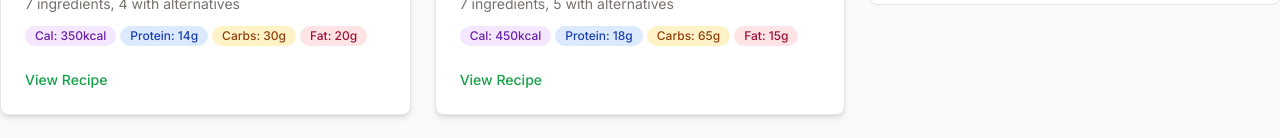
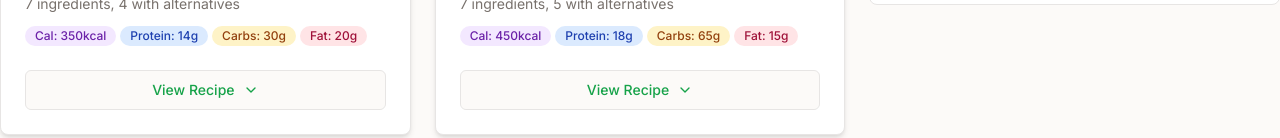
Before and after one commit to Srivani1106/alimento-smart-swap, a React (Vite) app: page / in a window 1280 px wide. Shown: the part 659-797 px from the top of the page. Built offline with nearby package versions, Linux system fonts and the light colour scheme; grey boxes are pictures that could not be loaded.

Commit message:
Add view more button to recipe card
Adds a "View Recipe" button to the end of the recipe card.

```diff
--- a/src/components/RecipeCard.tsx
+++ b/src/components/RecipeCard.tsx
@@ -4,7 +4,8 @@ import { Card, CardContent, CardFooter } from '@/components/ui/card';
 import { Badge } from '@/components/ui/badge';
 import NutritionBadge from './NutritionBadge';
 import { Recipe } from '@/data/foodData';
-import { Clock } from 'lucide-react';
+import { Clock, ChevronDown } from 'lucide-react';
+import { Button } from '@/components/ui/button';
 
 interface RecipeCardProps {
   recipe: Recipe;
@@ -46,9 +47,13 @@ const RecipeCard: React.FC<RecipeCardProps> = ({ recipe }) => {
         </div>
       </CardContent>
       <CardFooter className="pt-0">
-        <button className="text-primary hover:text-primary/80 text-sm font-medium transition-colors">
+        <Button
+          variant="outline"
+          className="w-full flex items-center justify-center gap-2 text-primary hover:text-primary/80"
+        >
           View Recipe
-        </button>
+          <ChevronDown className="h-4 w-4" />
+        </Button>
       </CardFooter>
     </Card>
   );
```
